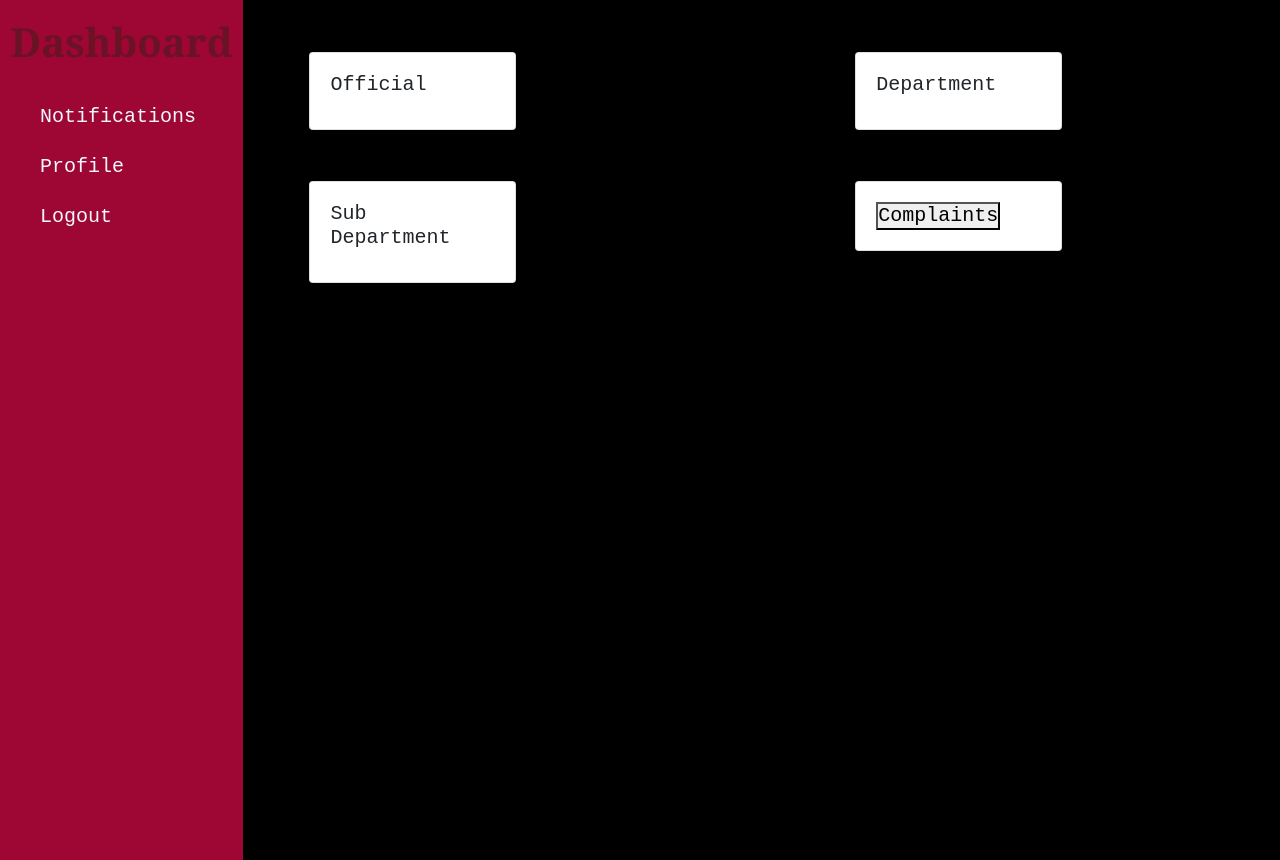
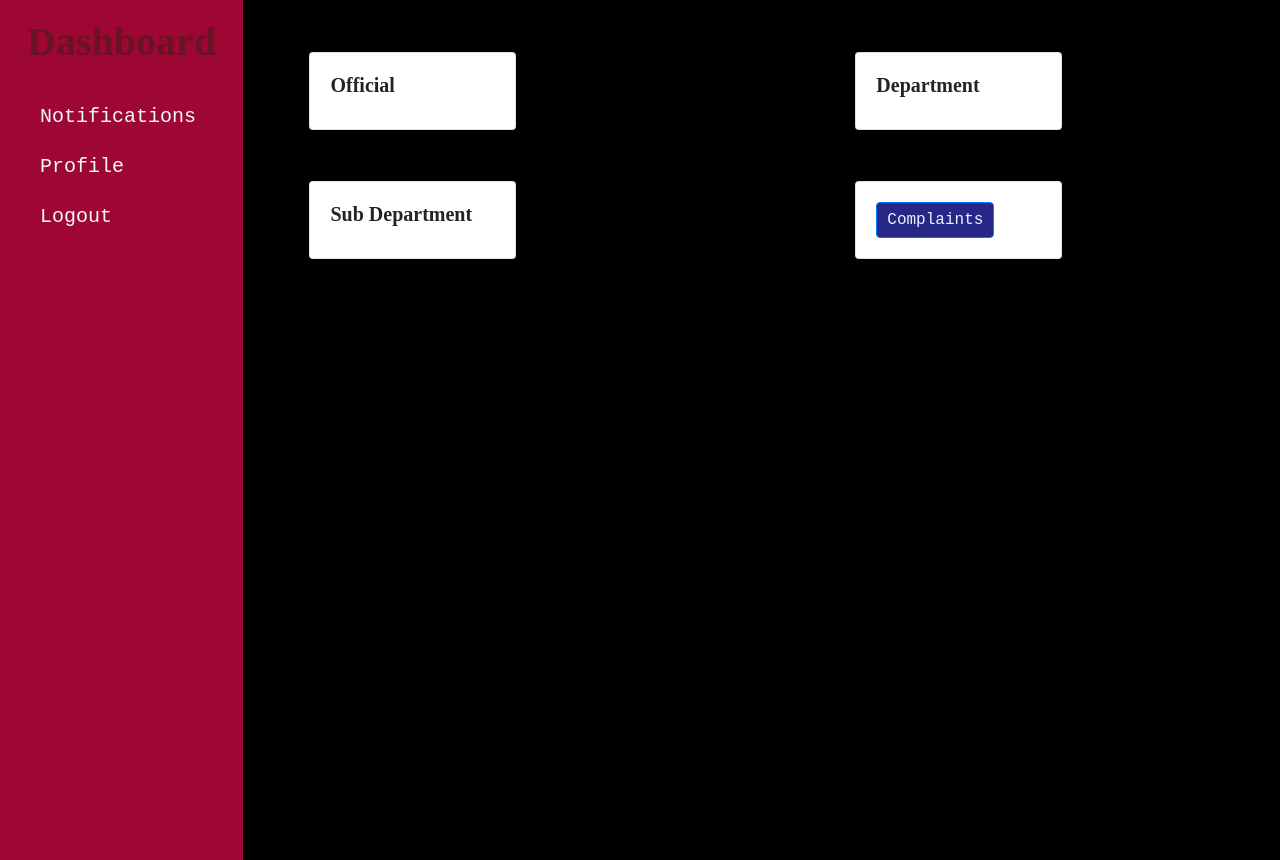
Before and after one commit to LintaPaul/2021_IBM_Code_Challenge_Surround360, a Django app: page /trial/officialhome/ in a window 1280 px wide. Shown: the part 56-916 px from the top of the page. Run offline with Django 3.2, Linux system fonts and the light colour scheme; some libraries are stand-ins or nearby versions.

Commit message:
official_landing

```diff
--- a/static/css/style1.css
+++ b/static/css/style1.css
@@ -49,8 +49,8 @@
     justify-content: center;
   }
   .dash{
-    font-weight: 800;
-    font-family: Georgia, 'Times New Roman', Times, serif;
+    font-weight: 900;
+    font-family: 'Times New Roman', Times, serif;
   }
   .side-menu li{
     font-size: 20px;
@@ -59,7 +59,12 @@
     display: flex;
     align-items: center;
   }
+
   .side-menu li:hover{
-    background-color: aliceblue;
-    color:aqua
+    background: aliceblue;
+    color:#9e0633;
   }
+  .card-title{
+    font-weight: 700;
+    font-family: 'Times New Roman', Times, serif;
+  }
--- a/templates/landing_official.html
+++ b/templates/landing_official.html
@@ -13,7 +13,7 @@ Dashboard_user
     <meta http-equiv="X-UA-Compatible" content="IE=edge">
     <meta name="viewport" content="width=device-width, initial-scale=1.0">
     <link rel="stylesheet" href="https://maxcdn.bootstrapcdn.com/bootstrap/4.0.0/css/bootstrap.min.css" integrity="sha384-Gn5384xqQ1aoWXA+058RXPxPg6fy4IWvTNh0E263XmFcJlSAwiGgFAW/dAiS6JXm" crossorigin="anonymous">
-    <link rel="stylesheet" href="/css/bootstrap.css">
+    <!-- <link rel="stylesheet" href="/css/bootstrap.css"> -->
     <link rel="stylesheet" href="{% static 'css/style1.css'%}">
     <title>Official Landing Page</title>
 </head>
@@ -61,7 +61,8 @@ Dashboard_user
             <div class="card"  style="margin-top: 10%; margin-left:60%;">
               <div class="card-body">
                 <a href="/trial/viewcomplaints/">
-                  <button class="button_slide slide_down" href = "/trial/viewcomplaints/"><h5 class="btntxt mb-0">Complaints</h5></button>
+                  <!-- <button class="button_slide slide_down" href = "/trial/viewcomplaints/"><h5 class="btntxt mb-0">Complaints</h5></button> -->
+                  <a href="/trial/viewcomplaints/" class="btn btn-primary">Complaints</a>
                 </a>
 
                 <p class="card-text"></p>
```
Also changed, not shown: db.sqlite3.
